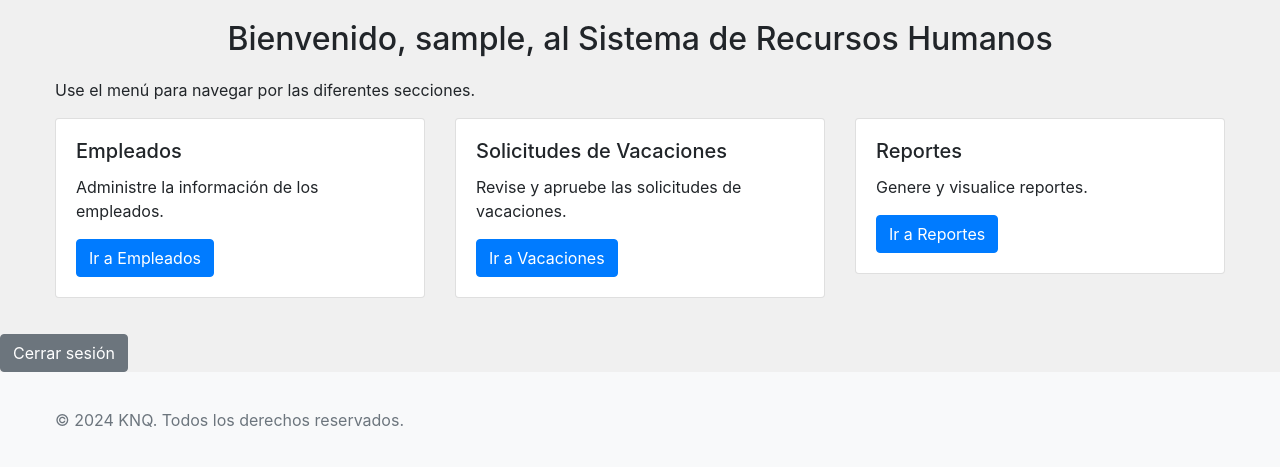
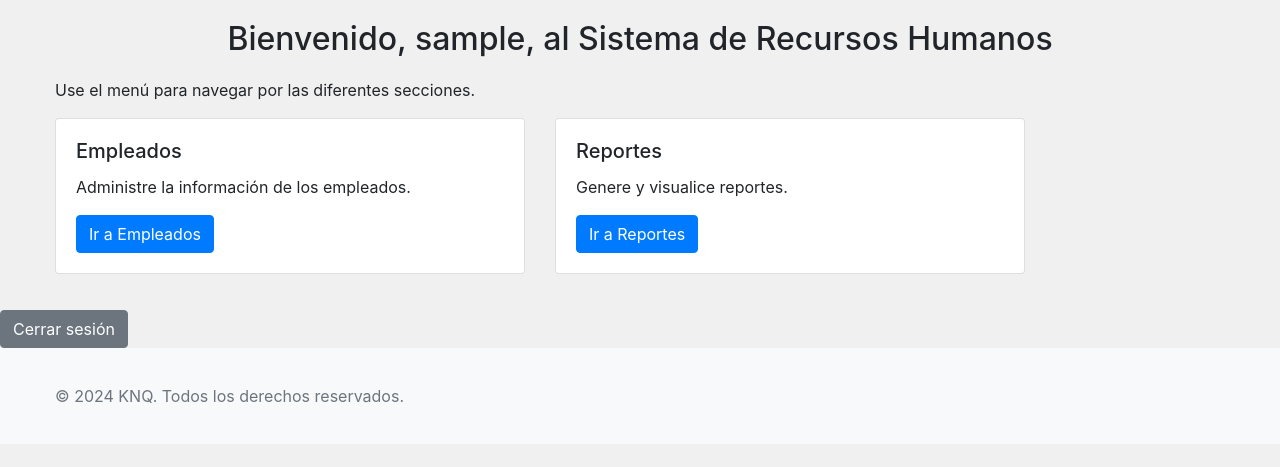
Before and after one commit to cecidavi/MI-KNQ, a PHP site: page /Inicio.php in a window 1280 px wide. Shown: the part 112-579 px from the top of the page. Run offline with PHP 8.4, Linux system fonts and the light colour scheme; the visitor is signed in with stand-in values (Sample User, id 1).

Commit message:
Quite el bloque de vacaciones no creo usarlo o no de momento

```diff
--- a/Inicio.php
+++ b/Inicio.php
@@ -15,7 +15,7 @@ include('includes/header.php');
     <p>Use el menú para navegar por las diferentes secciones.</p>
 
     <div class="row">
-        <div class="col-md-4">
+        <div class="col-md-5">
             <div class="card">
                 <div class="card-body">
                     <h5 class="card-title">Empleados</h5>
@@ -24,16 +24,7 @@ include('includes/header.php');
                 </div>
             </div>
         </div>
-        <div class="col-md-4">
-            <div class="card">
-                <div class="card-body">
-                    <h5 class="card-title">Solicitudes de Vacaciones</h5>
-                    <p class="card-text">Revise y apruebe las solicitudes de vacaciones.</p>
-                    <a href="vacaciones.php" class="btn btn-primary">Ir a Vacaciones</a>
-                </div>
-            </div>
-        </div>
-        <div class="col-md-4">
+        <div class="col-md-5">
             <div class="card">
                 <div class="card-body">
                     <h5 class="card-title">Reportes</h5>
--- a/css/login.css
+++ b/css/login.css
@@ -6,7 +6,7 @@ body {
     font-family: sans-serif;
     line-height: 1.5;
     min-height: 100vh;
-    background: #f3f3f3;
+    background: #f0f0f0;
     flex-direction: column;
     margin: 0;
   }
```
